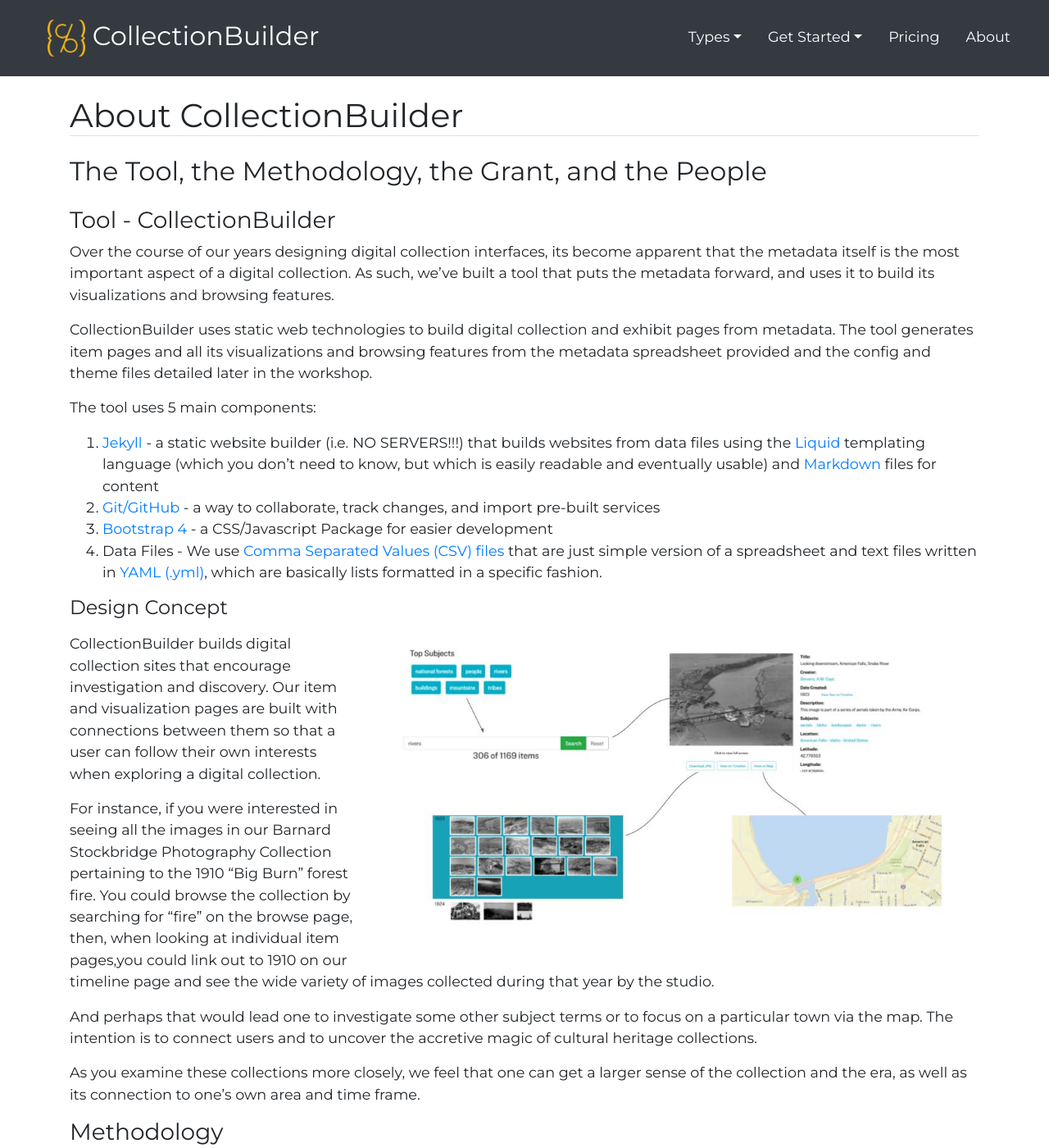
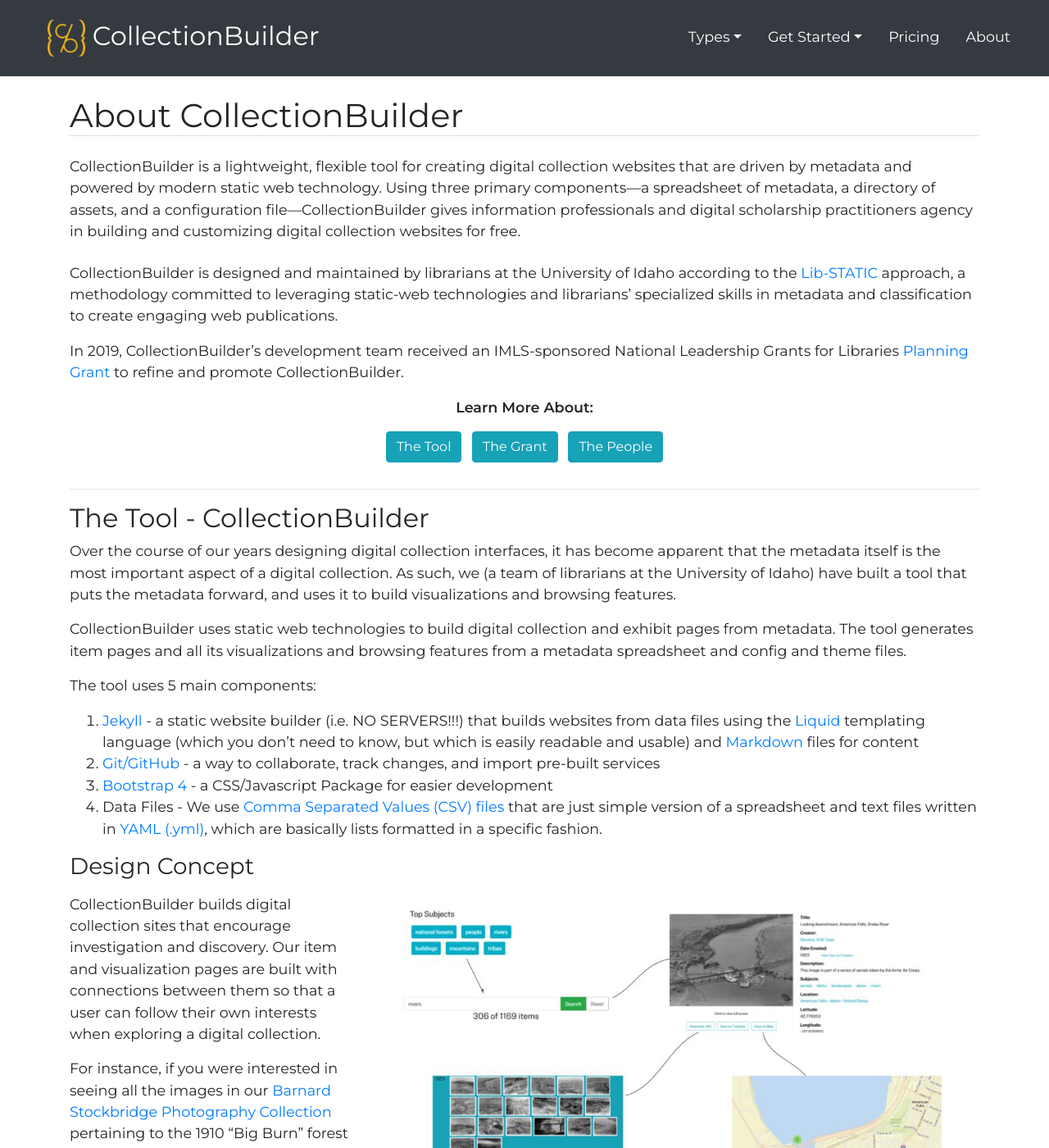
Before and after one commit to CollectionBuilder/collectionbuilder.github.io, a Jekyll site: the page built from about.md, in a window 1280 px wide and 1400 px high. Shown: the whole window at 82% size. Built offline with Jekyll 4.4.1, drawn with Linux system fonts in a browser that asks for light colours; comment, search, counter and statistics services are not loaded; some of the changed text lies outside the part shown.

Commit message:
new about text and some revisions

```diff
--- a/_includes/workshop/introduction.md
+++ b/_includes/workshop/introduction.md
@@ -1,35 +1,49 @@
+{:.my-4}
+CollectionBuilder is a lightweight, flexible tool for creating digital collection websites that are driven by metadata and powered by modern static web technology.
+Using three primary components—a spreadsheet of metadata, a directory of assets, and a configuration file—CollectionBuilder gives information professionals and digital scholarship practitioners agency in building and customizing digital collection websites for free.
 
-{:.my-4}
-## The Tool, the Methodology, the Grant, and the People
+CollectionBuilder is designed and maintained by librarians at the University of Idaho according to the [Lib-STATIC](https://lib-static.github.io/) approach, a methodology committed to leveraging static-web technologies and librarians' specialized skills in metadata and classification to create engaging web publications.
 
-### Tool - CollectionBuilder
+In 2019, CollectionBuilder's development team received an IMLS-sponsored National Leadership Grants for Libraries [Planning Grant](https://www.imls.gov/grants/awarded/lg-34-19-0064-19) to refine and promote CollectionBuilder.
 
-Over the course of our years designing digital collection interfaces, its become apparent that the metadata itself is the most important aspect of a digital collection. As such, we've built a tool that puts the metadata forward, and uses it to build its visualizations and browsing features.
+{:.text-center}
+**Learn More About:**
 
-CollectionBuilder uses static web technologies to build digital collection and exhibit pages from metadata. The tool generates item pages and all its visualizations and browsing features from the metadata spreadsheet provided and the config and theme files detailed later in the workshop.
+{:.text-center}
+<a href="#tool" class="btn btn-info mb-3 mx-1">The Tool</a>
+<a href="#grant" class="btn btn-info mb-3 mx-1">The Grant</a>
+<a href="#people" class="btn btn-info mb-3 mx-1">The People</a>
+
+---
+{:#tool}
+## The Tool - CollectionBuilder
+
+Over the course of our years designing digital collection interfaces, it has become apparent that the metadata itself is the most important aspect of a digital collection. As such, we (a team of librarians at the University of Idaho) have built a tool that puts the metadata forward, and uses it to build visualizations and browsing features.
+
+CollectionBuilder uses static web technologies to build digital collection and exhibit pages from metadata. The tool generates item pages and all its visualizations and browsing features from a metadata spreadsheet and config and theme files.
 
 The tool uses 5 main components:
 
-1. [Jekyll](https://jekyllrb.com/) - a static website builder (i.e. NO SERVERS!!!) that builds websites from data files using the [Liquid](https://shopify.github.io/liquid/basics/introduction/) templating language (which you don't need to know, but which is easily readable and eventually usable) and [Markdown](https://en.wikipedia.org/wiki/Markdown) files for content
+1. [Jekyll](https://jekyllrb.com/) - a static website builder (i.e. NO SERVERS!!!) that builds websites from data files using the [Liquid](https://shopify.github.io/liquid/basics/introduction/) templating language (which you don't need to know, but which is easily readable and usable) and [Markdown](https://en.wikipedia.org/wiki/Markdown) files for content
 2. [Git/GitHub](https://github.com/) - a way to collaborate, track changes, and import pre-built services
 3. [Bootstrap 4](https://getbootstrap.com/) - a CSS/Javascript Package for easier development
 4. Data Files - We use [Comma Separated Values (CSV) files](https://en.wikipedia.org/wiki/Comma-separated_values) that are just simple version of a spreadsheet and text files written in [YAML (.yml)](https://en.wikipedia.org/wiki/YAML), which are basically lists formatted in a specific fashion.
 
-#### Design Concept
+### Design Concept
 
 {% include bootstrap/image.md class="col-md-8 float-right ml-3 my-2" img="dlf-presentation.jpg"%}
 
 CollectionBuilder builds digital collection sites that encourage investigation and discovery. Our item and visualization pages are built with connections between them so that a user can follow their own interests when exploring a digital collection.
 
-For instance, if you were interested in seeing all the images in our Barnard Stockbridge Photography Collection pertaining to the 1910 "Big Burn" forest fire. You could browse the collection by searching for "fire" on the browse page, then, when looking at individual item pages,you could link out to 1910 on our timeline page and see the wide variety of images collected during that year by the studio.
+For instance, if you were interested in seeing all the images in our [Barnard Stockbridge Photography Collection](https://www.lib.uidaho.edu/digital/barstock/) pertaining to the 1910 "Big Burn" forest fire, you could [browse the collection](https://www.lib.uidaho.edu/digital/barstock/browse.html#fire) by searching for "fire" on the browse page, then, when looking at individual item pages, you could link out to the year [1910](https://www.lib.uidaho.edu/digital/barstock/timeline.html#1910) on the timeline page and see the wide variety of images collected during that year by the studio.
 
-And perhaps that would lead one to investigate some other subject terms or to focus on a particular town via the map. The intention is to connect users and to uncover the accretive magic of cultural heritage collections.
+And perhaps that would lead you to investigate some other [subject terms](https://www.lib.uidaho.edu/digital/barstock/subjects.html) or to focus on a particular town [via the map](https://www.lib.uidaho.edu/digital/barstock/map.html). The intention is to connect users and to uncover the accretive magic of cultural heritage collections.
 
-As you examine these collections more closely, we feel that one can get a larger sense of the collection and the era, as well as its connection to one's own area and time frame.
+As one examines these collections more closely, we feel that one can get a larger sense of the collection and the era, as well as its connection to one's own area and time frame.
 
 ### Methodology
 
-We call the methodology we use building CollectionBuilder and tools like it, Lib-STATIC. We've created [a little website to document the ideas that inform it](https://libstatic.github.io).
+We call the methodology we use to build CollectionBuilder Lib-STATIC. We've created [a little website to document the ideas that inform this approach](https://libstatic.github.io).
 
 Basically, we believe that the systems libraries have been locked into, particularly concerning digital collections, serve neither the librarians/GLAM professionals that maintain them and prepare their content nor the collections we are trying to promote using them.
 
@@ -39,39 +53,50 @@
 
 We use CollectionBuilder to build our digital collections on top of our CONTENTdm instance. To do this, we use the tool together with a Git-Based Workflow. Basically, within our own CollectionBuilder-CONTENTdm repository, there is a "master" branch of CollectionBuilder from which we create specific branches to build our individual collections. The trajectory looks like this:
 
-1. Create a new branch for a collection from our master collectionBuilder-contentdm repository
-2. Export collection metadata from CONTENTdm as a .tsv file.
-2. Import the file into a Google Sheet (or other non-excel spreadsheet program).
-3. Add a metadata field for "object-id" based on CONTENTdm item number and collection name
-4. Save as a CSV file.
+1. Create a new branch for a collection from our master CollectionBuilder-contentdm repository
+2. Export collection metadata from CONTENTdm as a .tsv file
+2. Import the file into a Google Sheet (or other non-excel spreadsheet program)
+3. Add a metadata field for "objectid" based on CONTENTdm item number and collection name
+4. Save as a CSV file
 5. Move the file into the "_data" directory of our branch
-6. Adjust the theme and config files.
-7. Test and view the collection on Jekyll-generated local development server.
+6. Adjust the theme and config files
+7. Test and view the collection on Jekyll-generated local development server
 8. When finished, build the site (using command that also adds analytics scripts)
-9. Move the finished files to our web server.
+9. Move the finished files to our web server
 
-To see some of what we've done, go to <https://www.lib.uidaho.edu/digital/>
+To see some of what we've done, go to <https://www.lib.uidaho.edu/digital/>.
 
 Most of our collections have been built using this method in the past six months.
 
-### The Grant
+---
+{:#grant}
+## The Grant
 
 We are currently being funded by the Institute for Museum and Library Services (IMLS) to build, document, and promote CollectionBuilder. We hope in doing so to lay out a model for building other tools that might eventually replace other systems libraries are locked into (Lib-Guides, anyone?).
 
-This year's grant will let us fine-tune CollectionBuilder through our own development and through the hiring of a developer (if you know of anyone, let us know!). It will also help us to develop the type of promotional materials, documentation, and other products (like this workshop) that should help us spread the word about the tool and make it easy to adopt and use.
+This year's grant will let us fine-tune CollectionBuilder through our own development and through the hiring of a developer. It will also help us to develop the type of promotional materials, documentation, and other products that should help us spread the word about the tool and make it easy to adopt and use.
 
 The grant also provides funds for us to embed ourselves into several academic libraries and/or similar institutions to set up the technological tools and basic workflows necessary for using the tool to build digital collections more pervasively.
 
 ***Opportunities for Collaboration***
 
-- **Partner!** - If you, or some institution you know, might be interested in adopting this tool more seriously, we can offer a small ($1500) subaward to supplement the additional work involved and one of us would visit your site to help get everything set up.
+- **Partner!** - If you, or some institution you know, might be interested in adopting this tool more seriously, we can offer a small subaward to supplement the additional work involved and one of us would visit your site to help get everything set up.
 - **Feedback!** - If you have thoughts on the documentation, tool, visualizations, user interactions, or any other features in the tool, please *please* **please** provide us with feedback. Our intention in doing workshops and presentations is to gather feedback on the tool so that when our year is up we have the best, most usable version of CollectionBuilder.
-- **Contribute** - If you take to the static web development model and would like to provide contributions of your own to our tool, we would LOVE to work with you and incorporate any contributions you might make. We have a code of conduct in developments for contributors.
+- **Contribute** - If you take to the static web development model and would like to provide contributions of your own to our tool, we would LOVE to work with you and incorporate any contributions you might make. We have a [code of conduct](https://github.com/CollectionBuilder/collectionbuilder.github.io/blob/master/CODE_OF_CONDUCT.md) for contributors.
+
+<!--
+***Current Partners***
+
+- [North Carolina Digital Collections](http://digital.ncdcr.gov/) (State Library of North Carolina and State Archives of North Carolina)
+- [New Collection of Florida Digital Collections](http://ncf.sobek.ufl.edu/archives)
+-->
 
 {%include bootstrap/alert.md color="success" text="**Interested in becoming a collaborator?** We'd love to talk to you more about it! **Contact** [Olivia Wikle](mailto:omwikle@uidaho.edu) for more information."%}
 
-Our highest hope for this project is to enable a small army of librarians to develop the type of tools and sites that keep the GLAM professionals in control and not subservient to bloated infrastructures and/or third-party contracts. We hope by the end of this workshop you will feel drawn to help us build that community.
+Our highest hope for this project is to enable a small army of librarians to develop the type of tools and sites that keep the GLAM professionals in control and not subservient to bloated infrastructures and/or third-party contracts. We hope you will feel drawn to help us build that community.
 
+---
+{:#people}
 ## People
 
 - Olivia Wikle, Digital Initiatives Librarian, Communications/Assessment Director for Grant
```
